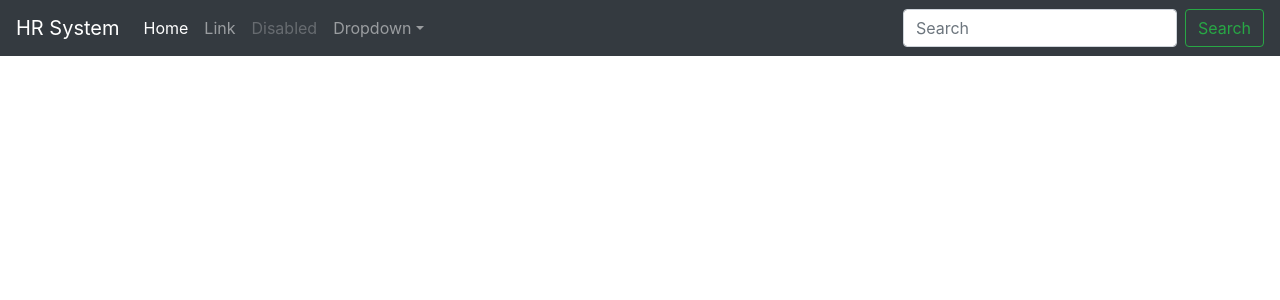
After one commit to Brucehaha/django_hr_system, a Django app: template templates/layout.html in a window 1280 px wide. The commit adds this page. Shown: the top 300 px of the page. Run offline with Django 3.2, Linux system fonts and the light colour scheme; the template is opened without the code that fills it, so the values that code supplies are empty; parts of the project's set-up code (start-up, migrations or seed data) failed here and were passed over; some libraries are stand-ins or nearby versions.

Commit message:
template create

```diff
--- a/hr/settings.py
+++ b/hr/settings.py
@@ -42,6 +42,7 @@ INSTALLED_APPS = [
     'django.contrib.staticfiles',
     'storages',
     'upload',
+    'bootstrap4',
 ]
 
 MIDDLEWARE = [
@@ -128,7 +129,7 @@ STATIC_URL = '/static/'
 
 
 STATICFILES_DIRS = [
- os.path.join(BASE_DIR, 'hr/static'),
+ os.path.join(BASE_DIR, 'hr/assets'),
 ]
 # Aws boto3 set
 
--- a/hr/urls.py
+++ b/hr/urls.py
@@ -17,9 +17,13 @@ from django.contrib import admin
 #from django.urls import path, include
 from django.conf.urls import url, include
 from . import views
+from django.contrib.staticfiles.urls import staticfiles_urlpatterns
+
 
 urlpatterns = [
     url(r'admin/', admin.site.urls),
     url(r'^$', views.hello_world, name='home'),
     url(r'upload', include('upload.urls')),
 ]
+
+urlpatterns += staticfiles_urlpatterns()
--- /dev/null
+++ b/templates/layout.html
@@ -0,0 +1,66 @@
+{% load static from staticfiles %}
+
+{% load bootstrap4 %}
+
+
+
+<!DOCTYPE html>
+<html lang="en">
+    <head>
+        <meta charset="utf-8">
+        <meta name="viewport" content="width=device-width, initial-scale=1, shrink-to-fit=no">
+        <meta name="description" content="">
+        <meta name="author" content="">
+        <title>{% block title %}{% endblock %}</title>
+        <link rel="stylesheet" type="text/css" href="{% static 'css/style.css' %}">
+        {# Load CSS and JavaScript #}
+        {% bootstrap_css %}
+
+    </head>
+
+
+    <body>
+        <div class="navbar navbar-expand-md navbar-dark bg-dark fixed-top">
+              <a class="navbar-brand" href="#">HR System</a>
+              <button class="navbar-toggler" type="button" data-toggle="collapse" data-target="#navbarsExampleDefault" aria-controls="navbarsExampleDefault" aria-expanded="false" aria-label="Toggle navigation">
+                <span class="navbar-toggler-icon"></span>
+              </button>
+
+              <div class="collapse navbar-collapse" id="navbarsExampleDefault">
+                <ul class="navbar-nav mr-auto">
+                  <li class="nav-item active">
+                    <a class="nav-link" href="{% url 'home' %}">Home <span class="sr-only">(current)</span></a>
+                  </li>
+                  <li class="nav-item">
+                    <a class="nav-link" href="{% url 'upload' %}">Link</a>
+                  </li>
+                  <li class="nav-item">
+                    <a class="nav-link disabled" href="#">Disabled</a>
+                  </li>
+                  <li class="nav-item dropdown">
+                    <a class="nav-link dropdown-toggle" href="http://example.com" id="dropdown01" data-toggle="dropdown" aria-haspopup="true" aria-expanded="false">Dropdown</a>
+                    <div class="dropdown-menu" aria-labelledby="dropdown01">
+                      <a class="dropdown-item" href="#">Action</a>
+                      <a class="dropdown-item" href="#">Another action</a>
+                      <a class="dropdown-item" href="#">Something else here</a>
+                    </div>
+                  </li>
+                </ul>
+                <form class="form-inline my-2 my-lg-0">
+                  <input class="form-control mr-sm-2" type="text" placeholder="Search" aria-label="Search">
+                  <button class="btn btn-outline-success my-2 my-sm-0" type="submit">Search</button>
+                </form>
+              </div>
+        </div>
+
+
+        <div class="container">
+            {# Display django.contrib.messages as Bootstrap alerts #}
+            {% block content %}{% endblock %}
+
+        </div><!-- /.container -->
+
+
+     {% bootstrap_javascript %}
+    </body>
+</html>
--- a/upload/urls.py
+++ b/upload/urls.py
@@ -17,5 +17,5 @@ from django.conf.urls import url
 from . import views
 
 urlpatterns = [
-    url(r'^/$',views.DocumentCreateView.as_view()),
+    url(r'^/$',views.DocumentCreateView.as_view(),name='upload'),
 ]
```
Also changed, not shown: templates/home.html (+8 -20 lines), db.sqlite3, hr/assets/css/style.css (added), hr/assets/img/bluegum.jpg (renamed from hr/static/img/bluegum.jpg).
